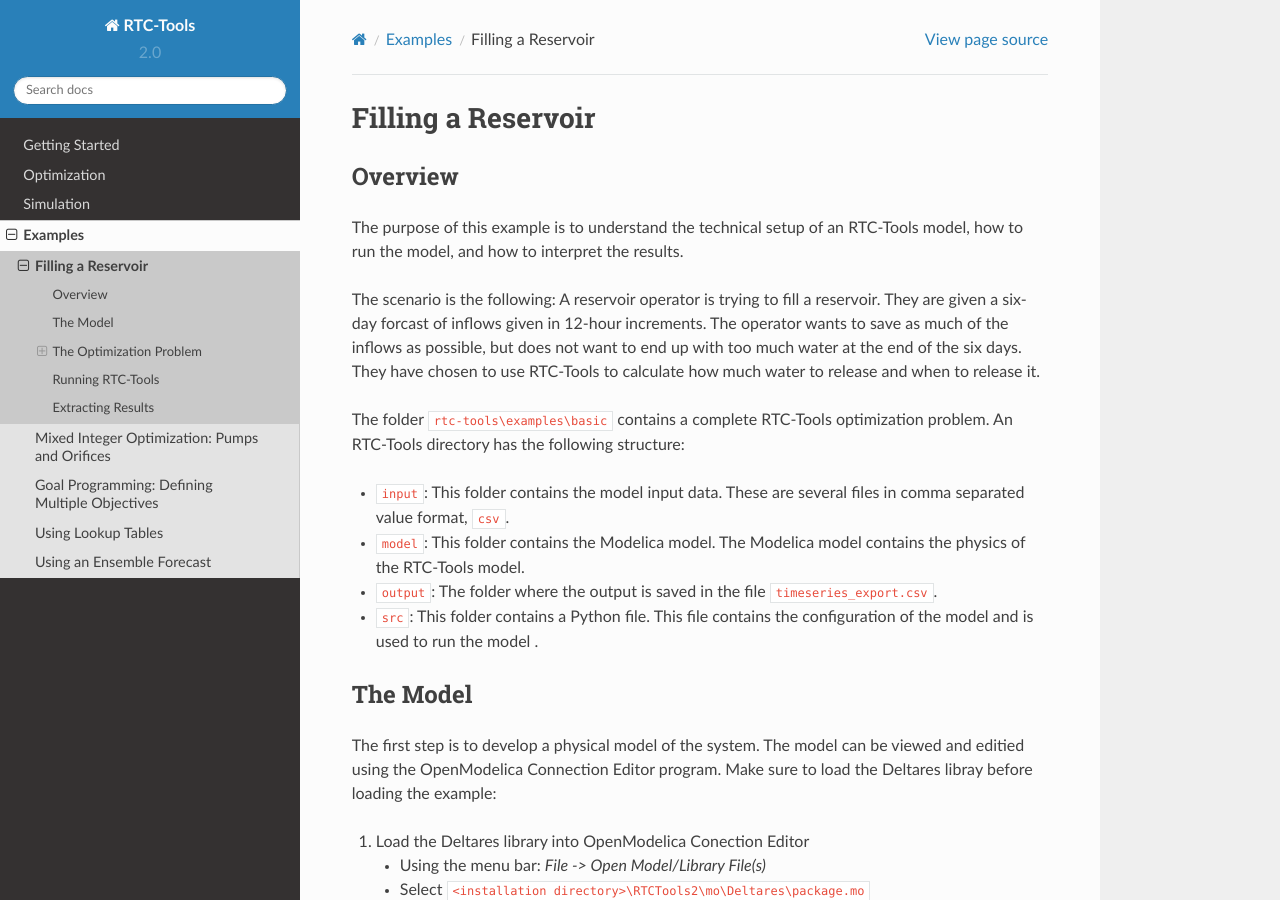
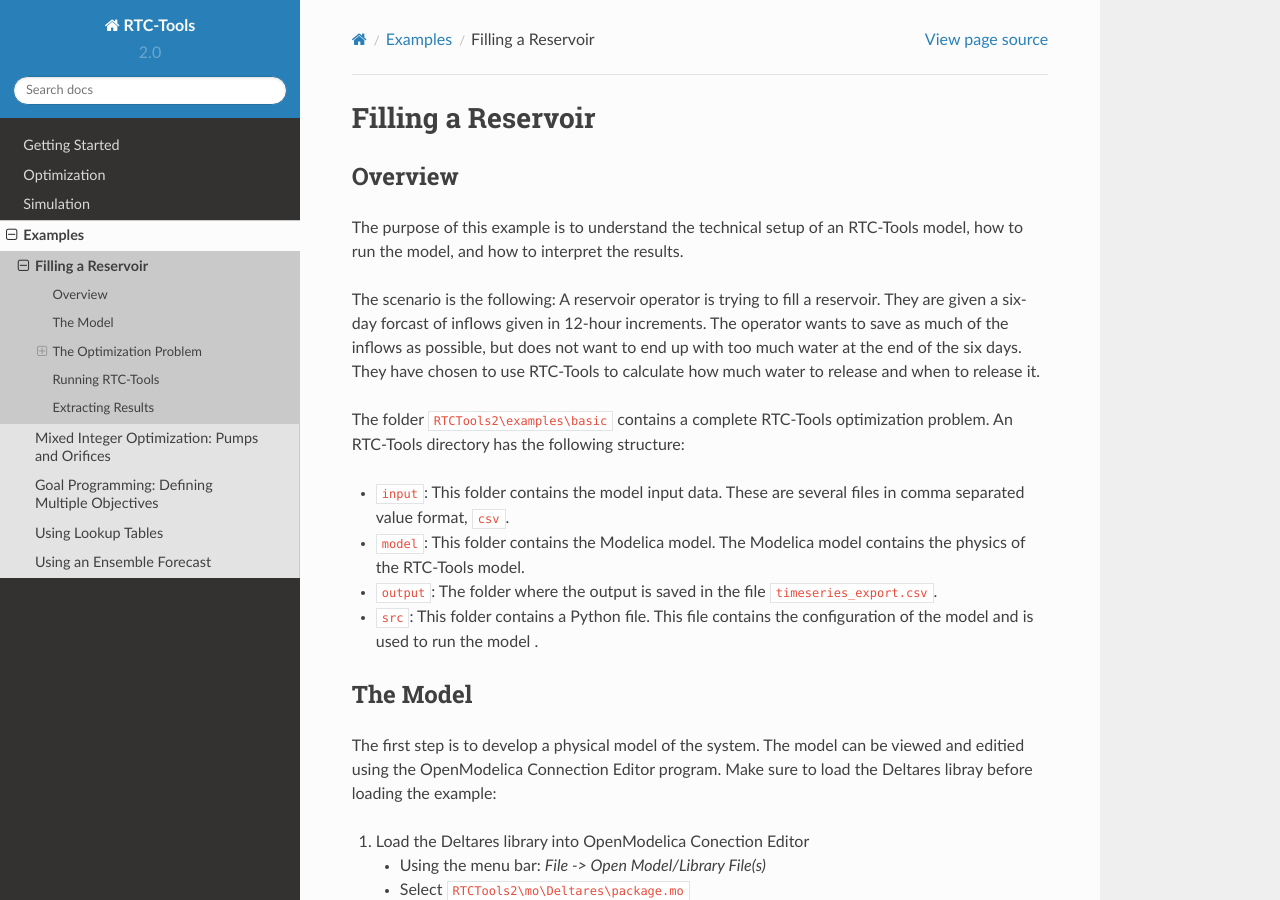
Before and after one commit to vdwees/rtc-tools, a Sphinx documentation site: the page built from doc/examples/basic.rst, in a window 1280 px wide and 900 px high. Built offline with Sphinx 7.4.7 and the Read the Docs theme 2.0.0, drawn with Linux system fonts in a browser that asks for light colours; some of the changed text lies outside the part shown.

Commit message:
clean up paths

```diff
--- a/doc/examples/basic.rst
+++ b/doc/examples/basic.rst
@@ -17,7 +17,7 @@
 have chosen to use RTC-Tools to calculate how much water to release and when
 to release it.
 
-The folder ``rtc-tools\examples\basic``
+The folder ``RTCTools2\examples\basic``
 contains a complete RTC-Tools optimization problem. An RTC-Tools
 directory has the following structure:
 
@@ -40,13 +40,12 @@
 #. Load the Deltares library into OpenModelica Conection Editor
 
    * Using the menu bar: *File -> Open Model/Library File(s)*
-   * Select ``<installation directory>\RTCTools2\mo\Deltares\package.mo``
+   * Select ``RTCTools2\mo\Deltares\package.mo``
 
 #. Load the example model into OpenModelica Conection Editor
 
    * Using the menu bar: *File -> Open Model/Library File(s)*
-   * Select ``<installation
-     directory>\RTCTools2\examples\basic\model\Example.mo``
+   * Select ``RTCTools2\examples\basic\model\Example.mo``
 
 Once loaded, we have an OpenModelica Connection Editor window that looks like
 this:
--- a/doc/examples/mixed_integer.rst
+++ b/doc/examples/mixed_integer.rst
@@ -29,7 +29,7 @@
 The model can be viewed and editied using the OpenModelica Connection Editor
 program. First load the Deltares library into OpenModelica Connection Editor,
 and then load the example model, located at
-``rtc-tools\examples\mixed_integer\model\Example.mo``. The model ``Example.mo``
+``RTCTools2\examples\mixed_integer\model\Example.mo``. The model ``Example.mo``
 represents a simple water system with the following elements:
 
 * a canal segment, modelled as storage element
```
